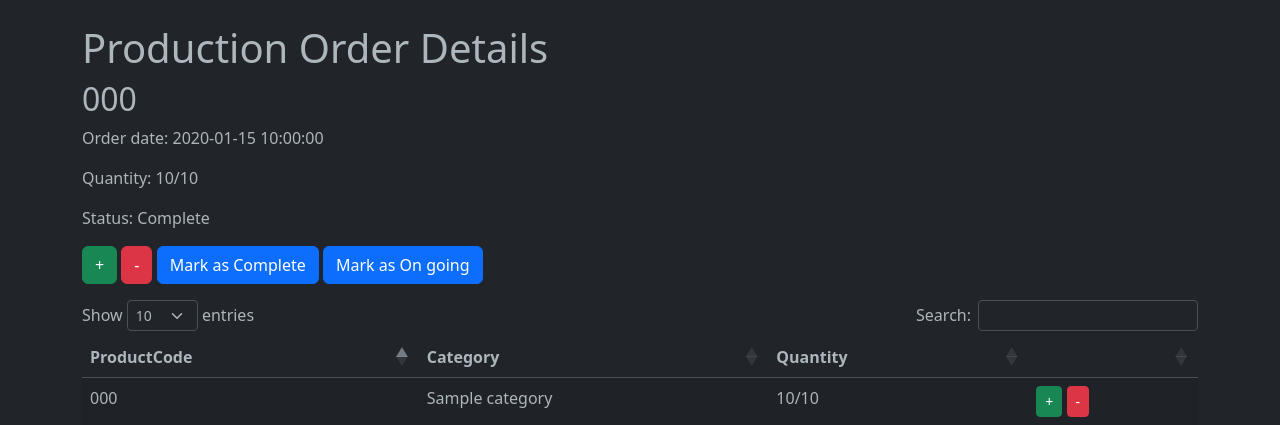
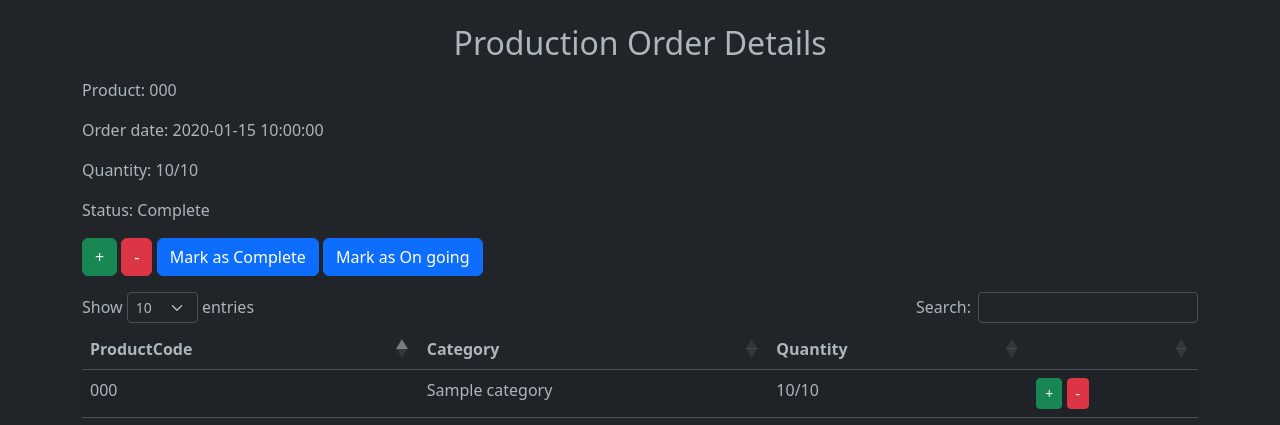
Before and after one commit to GiacomoGuaresi/RaspERP, a Flask app: template app/templates/ProductionOrderprogress.html in a window 1280 px wide. Shown: the part 84-509 px from the top of the page. Run offline with Flask 3, Linux system fonts and the light colour scheme; the template is opened without the code that fills it: most values are stand-ins (such as "Sample title", 1, 10 or a date in 2020); some libraries are stand-ins or nearby versions.

Commit message:
minor fix

```diff
--- a/app/templates/BillOfMaterials_add.html
+++ b/app/templates/BillOfMaterials_add.html
@@ -2,7 +2,7 @@
 {% block title %}Add material to bill{% endblock %}
 {% block content %}
     <div class="container mt-4">
-        <h1>Add Bill Of Materials</h1>
+        <h2 class="text-center my-3">Add Bill Of Materials</h2>
         <form method="post" class="mt-3">
             <div class="mb-3">
                 <label for="ProductCode" class="form-label">Product Code:</label>
--- a/app/templates/Product_add.html
+++ b/app/templates/Product_add.html
@@ -2,7 +2,7 @@
 {% block title %}Add product{% endblock %}
 {% block content %}
     <div class="container mt-4">
-        <h1>Add Product</h1>
+        <h2 class="text-center my-3">Add Product</h2>
 
         {% if message %}
         <div class="alert alert-danger" role="alert">
@@ -30,7 +30,7 @@
                   </select>
             </div>
             <button type="submit" class="btn btn-primary">Add</button>
-            <a href="{{ url_for('view_Product') }}" class="btn btn-secondary">Go Back</a>
+            <a href="{{ url_for('product.view_Product') }}" class="btn btn-secondary">Go Back</a>
         </form>
     </div>
 {% endblock %}
--- a/app/templates/ProductionOrder_add.html
+++ b/app/templates/ProductionOrder_add.html
@@ -2,7 +2,7 @@
 {% block title %}Add Production Order{% endblock %}
 {% block content %}
     <div class="container mt-4">
-        <h1>Add Production Order</h1>
+        <h2 class="text-center my-3">Add Production Order</h2>
         <form method="POST" class="mt-3">
             <div class="mb-3">
                 <label for="date" class="form-label">Order Date:</label>
--- a/app/templates/ProductionOrderprogress.html
+++ b/app/templates/ProductionOrderprogress.html
@@ -1,8 +1,8 @@
 {% extends "base.html" %}
 {% block title %}Production Order Details{% endblock %}
 {% block content %}
-    <h1>Production Order Details</h1>
-    <h2>{{ order["ProductCode"] }}</h2>
+    <h2 class="text-center my-3">Production Order Details</h2>
+    <p>Product: {{ order["ProductCode"] }}</p>
     <p>Order date: {{ order["OrderDate"] }}</p>
     <p>Quantity: {{ order["QuantityCompleted"] }}/{{ order["Quantity"] }}</p>
     <p>Status: {{ order["Status"] }}</p>
```
